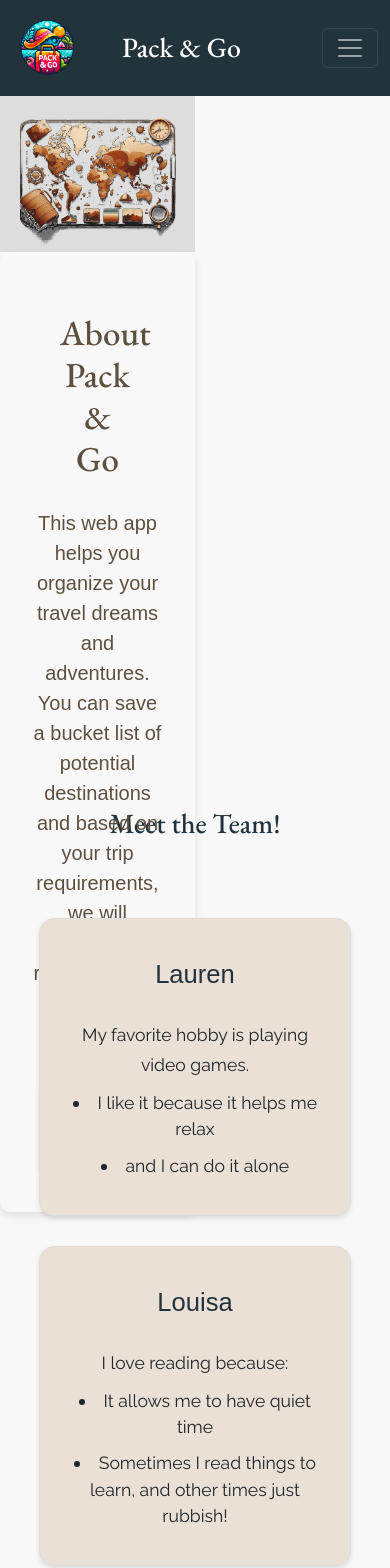
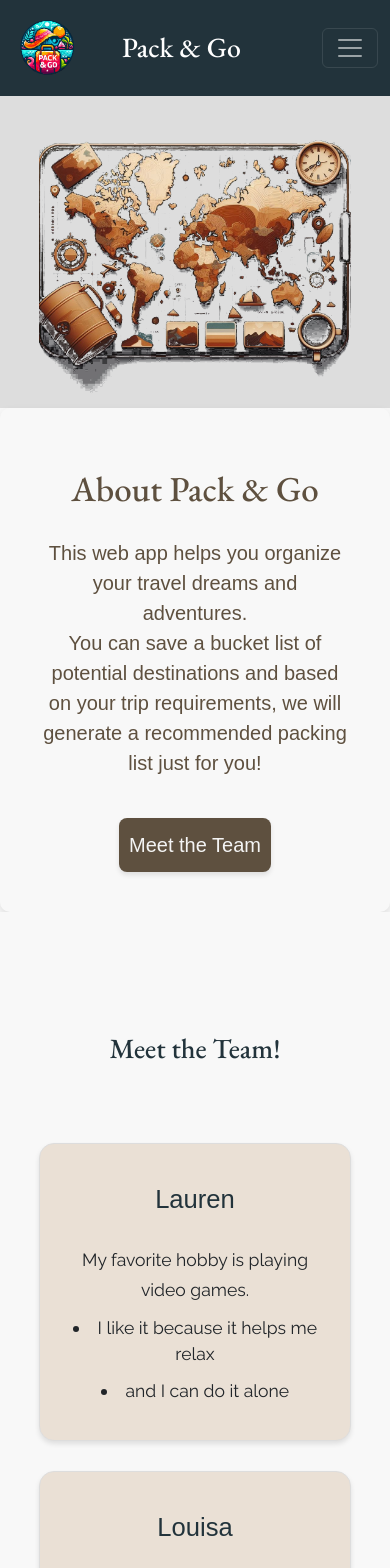
Before and after one commit to movi1/TravelBucketList, a React (Create React App) app: page /about in a window 390 px wide. Shown: the top 1568 px of the page. Built offline with nearby package versions, Linux system fonts and the light colour scheme; a web font is replaced by a local one.

Commit message:
Made About page responsive and added commenting

```diff
--- a/src/components/about-us/about-us.css
+++ b/src/components/about-us/about-us.css
@@ -1,3 +1,4 @@
+/* About Us Container */
 .about-us-container {
   width: 100%;
   padding: 80px 0;
@@ -5,6 +6,7 @@
   margin: 0 auto;
   text-align: center;
   background-color: #f8f8f8;
+  position: relative;
 }
 
 /* About Us Intro */
@@ -13,6 +15,7 @@
   padding: 20px 0;
   font-family: "EB Garamond", sans-serif;
   color: #22333b;
+  position: relative;
 }
 
 /* About Us Profiles */
@@ -54,6 +57,9 @@
   .profile-card {
     width: 80% !important; /* One profile per row on smaller screens */
   }
+  .about-us-container {
+    padding-top: 80px;
+  }
 }
 
 /* Profile Header Styles */
--- a/src/components/about/about.css
+++ b/src/components/about/about.css
@@ -2,33 +2,9 @@
 .about-containers {
   display: flex;
   flex-direction: column;
-  min-height: 50vh;
-  max-height: 70vh;
   justify-content: space-between;
   background-color: #f8f8f8;
-}
-
-/* About Row Image */
-.about-row-image {
-  width: 50%;
-}
-
-/* Row About */
-.row-about {
-  width: 50%;
-  box-sizing: border-box;
-}
-
-/* Responsive Styling for Larger Screens */
-@media (min-width: 768px) {
-  .about-containers {
-    flex-direction: row;
-  }
-
-  .about-row-image,
-  .row-about {
-    width: 50%;
-  }
+  /* position: relative; */
 }
 
 /* About Row Image Styling */
@@ -37,19 +13,45 @@
   align-items: center;
   background: #ddd;
   flex: 1;
+  width: 50%;
+  /* flex-wrap: wrap; */
 }
+
 
 /* Row About Styling */
 .row-about {
   padding: 40px;
   border-radius: 10px;
+  width: 50%;
+  box-sizing: border-box;
   box-shadow: 0 4px 8px rgba(0, 0, 0, 0.1);
   text-align: center;
   flex: 1;
   display: flex;
   flex-direction: column;
   justify-content: center; /* Center the content vertically */
+  /* flex-wrap: wrap; */
 }
+
+/* Responsive Styling for Larger Screens */
+@media (min-width: 768px) {
+    .about-containers {
+      flex-direction: row;
+    }
+
+    .about-row-image,
+    .row-about {
+      width: 50%;
+    }
+  }
+
+  /* Responsive Styling for Smaller Screens */
+  @media (max-width: 767px) {
+    .about-row-image,
+    .row-about {
+      width: 100%;
+    }
+  }
 
 /* About Heading Styles */
 .about-heading {
--- a/src/components/testimonial-carousel/testimonial-carousel.css
+++ b/src/components/testimonial-carousel/testimonial-carousel.css
@@ -4,14 +4,14 @@
     width: 90%;
   }
   .custom-prev-button,
-  .custom-next-button{
+  .custom-next-button {
     display: none;
   }
 }
 
 /* Testimonials Section */
 .testimonials {
-  background-color: #22333B;;
+  background-color: #22333b;
   position: relative;
   padding: 10px 30px;
   margin: 0 auto;
@@ -19,7 +19,6 @@
 }
 
 /* Testimonials Text Styles */
-
 .testimonials-title {
   position: relative;
   font-family: "EB Garamond", sans-serif;
@@ -39,11 +38,9 @@
   color: #f8f8f8;
 }
 
-
-
 /* Testimonials Container Styles */
 .testimonials-container {
-  background-color: #EAE0D5;
+  background-color: #eae0d5;
   color: #22333b;
   padding: 0px 20px;
   width: 70%;
@@ -59,6 +56,7 @@
 /* Testimonial Slide Styles */
 .testimonial-slide {
   padding: 70px 0;
+  padding-bottom: 50px;
   text-align: center;
   width: 60%;
 }
@@ -75,6 +73,7 @@
   font-family: "Raley", sans-serif;
   font-weight: 100;
   font-size: 0.8em;
+  padding-top: 10px;
 }
 
 /* Custom Button Styles */
```
